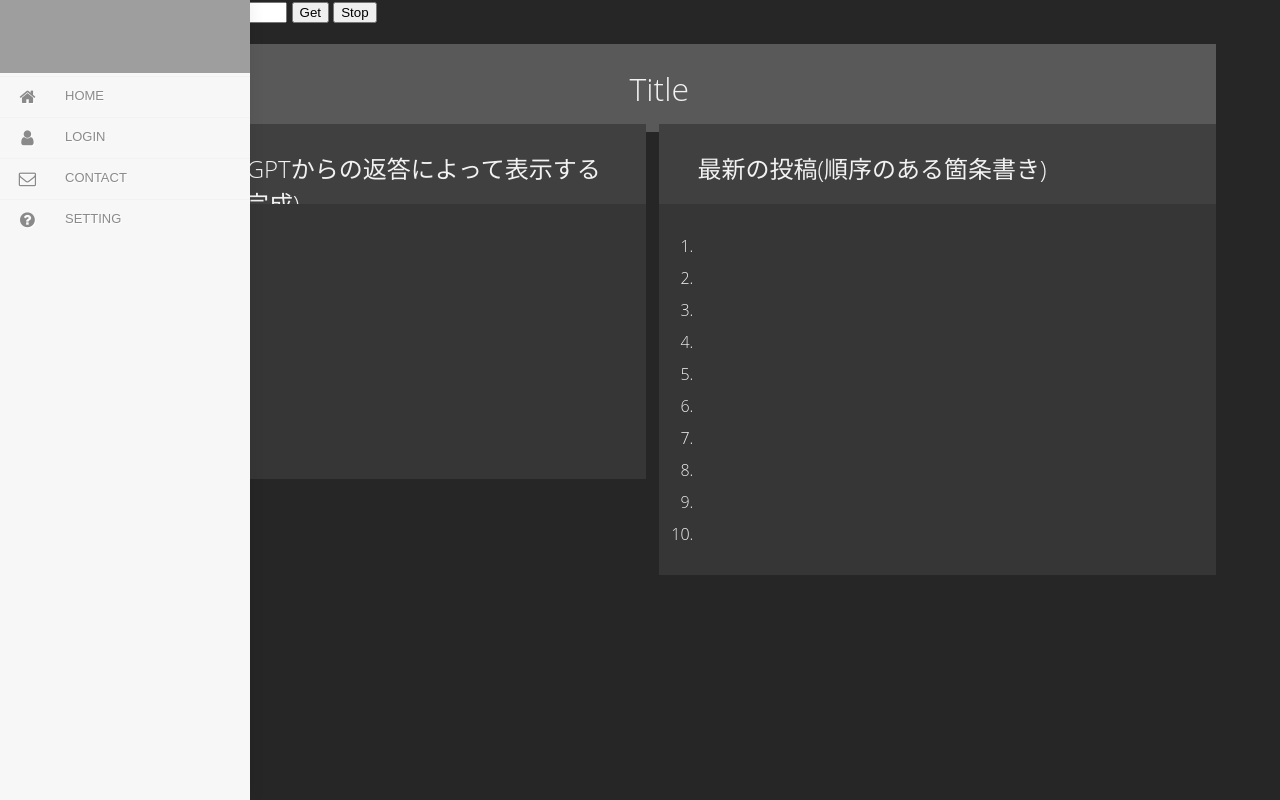
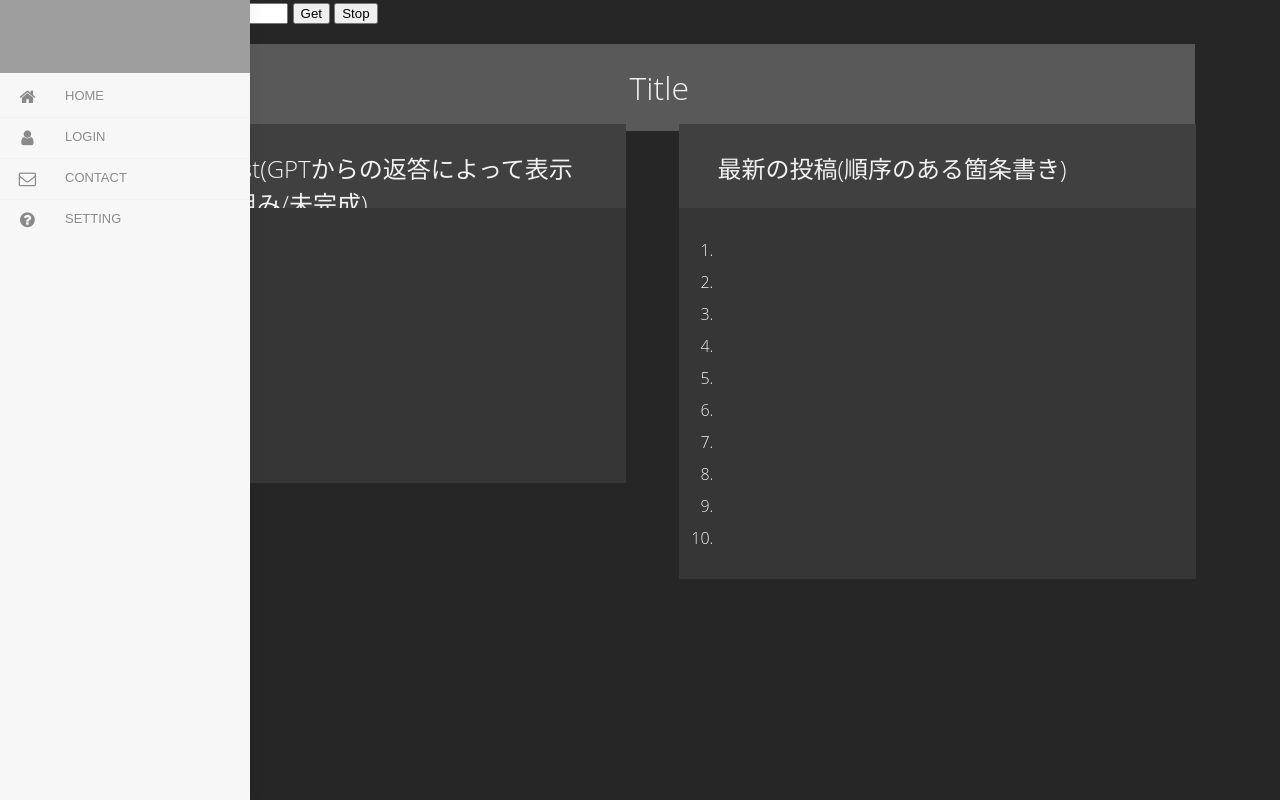
Before and after one commit to s1f102101165/INIADPractice, a Django app: page /chat in a window 1280 px wide. Run offline with Django 4.2, Linux system fonts and the light colour scheme; some libraries are stand-ins or nearby versions; grey boxes are pictures that could not be loaded.

Commit message:
Update chat.css

```diff
--- a/chatapp/static/chatapp/css/chat.css
+++ b/chatapp/static/chatapp/css/chat.css
@@ -1,6 +1,6 @@
 body
 {
-  margin:0px;
+  margin:1px;
   padding-left: 8%;
   padding-right: 5%;
   font-family:  "ヒラギノ角ゴ ProN W3", "Yu Gothic","Open Sans", arial;
@@ -13,6 +13,7 @@
 
 
 h1{
+  margin: 20px 20px 20px 20px;
     padding: 2% 8%;
     font-weight:200;
     background-color : #595959 ;
@@ -21,6 +22,7 @@
     }
 
 .black{
+  margin: 20px 20px 20px 20px;
     padding: 2% 3%;
     font-weight:180;
     background-color : #404040 ;
@@ -31,6 +33,7 @@
     }
 
 .comments{
+  margin: 20px 20px 20px 20px;
     padding: 2% 3%;
     font-weight:180;
     background-color : #404040 ;
@@ -41,6 +44,7 @@
     }
 
 .comment2{
+  margin: 20px 20px 20px 20px;
     padding: 2% 3%;
     font-weight:200;
     background-color : #363636 ;
@@ -52,6 +56,7 @@
     }
 
 .black2{
+  margin: 20px 20px 20px 20px;
     padding: 2% 3%;
     font-weight:400;
     background-color : #363636 ;
```
